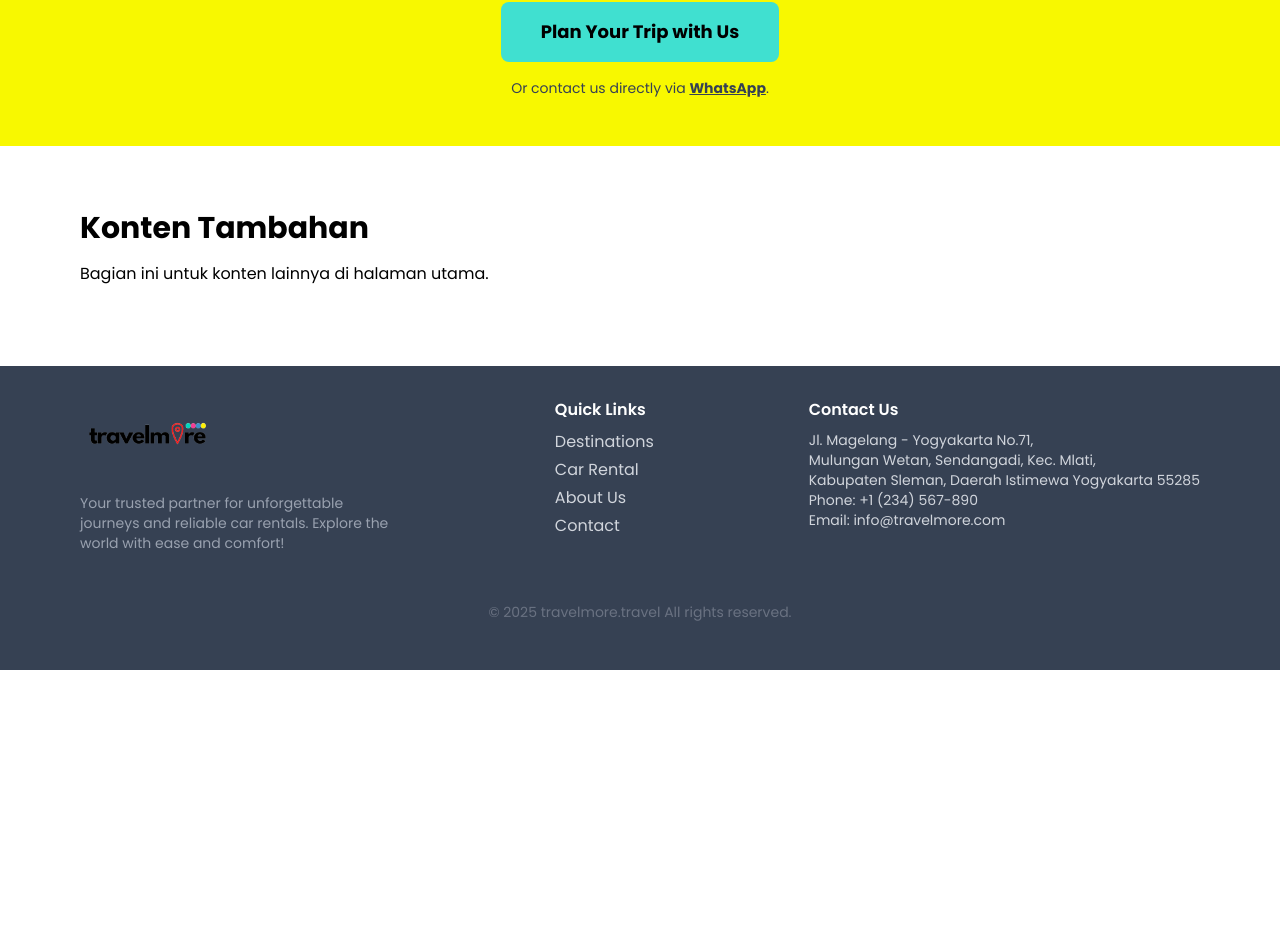
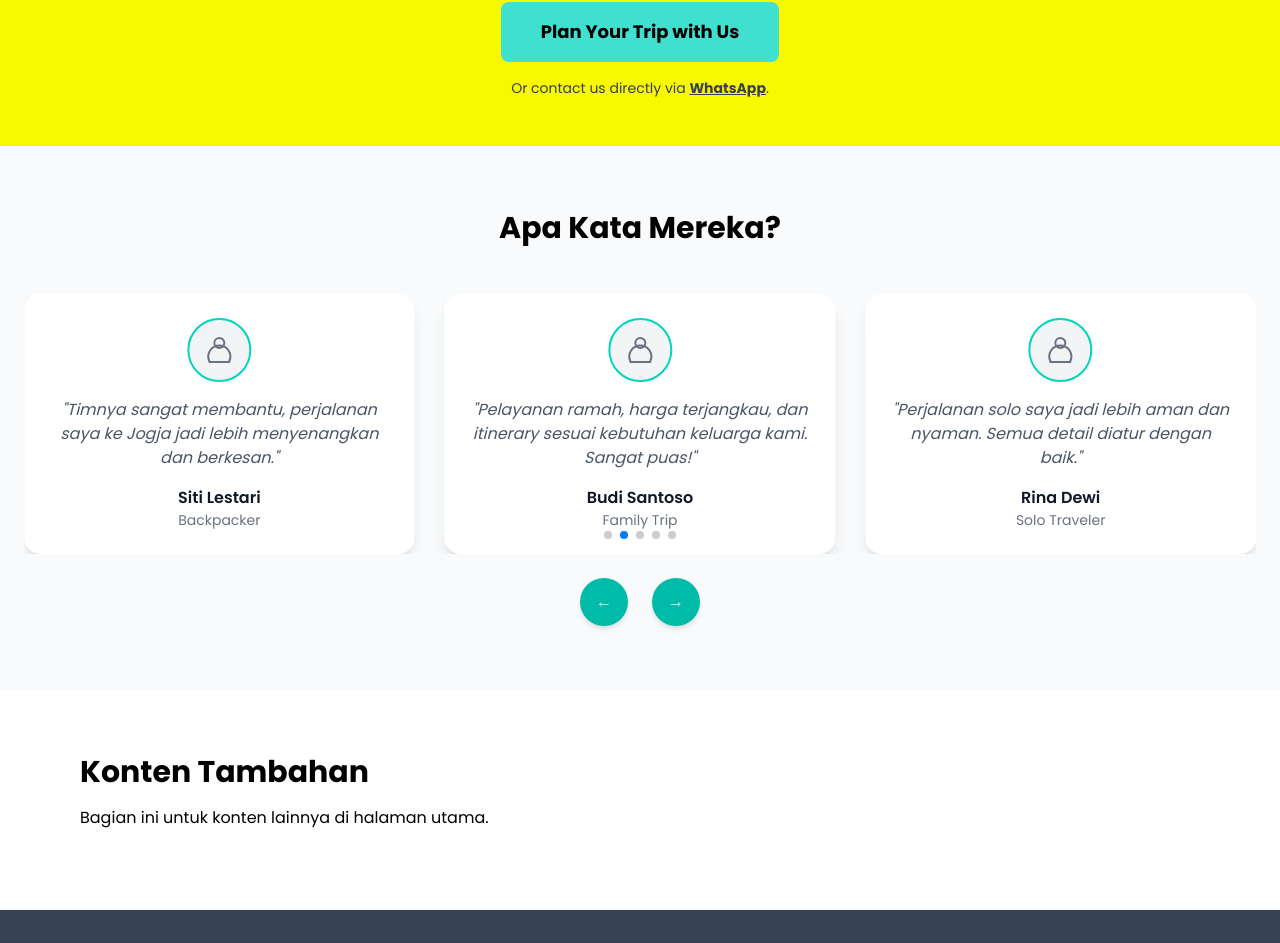
Before and after one commit to cimisachimi/travelmore, a Next.js app: page / in a window 1280 px wide. Shown: the part 4205-5148 px from the top of the page. Before the commit the page ends 4875 px from the top, so only its background shows below. Built offline with nearby package versions, Linux system fonts and the light colour scheme.

Commit message:
add testimoni

```diff
--- a/app/page.tsx
+++ b/app/page.tsx
@@ -6,6 +6,7 @@ import PopularPackages from "@/components/PopularPackages";
 import WhyChooseUs from "@/components/WhyChooseUs";
 import CTASection from "@/components/CTASection";
 import PersonalizedTripPlanner from "@/components/PersonalizedTripPlanner";
+import Testimonials from "@/components/Testimoni";
 
 export default function Home() {
   return (
@@ -17,6 +18,7 @@ export default function Home() {
       <PopularPackages />
       <WhyChooseUs />
       <CTASection />
+      <Testimonials />
 
       {/* Konten lain bisa diletakkan di bawah */}
       <div className="max-w-6xl mx-auto px-4 py-16">
--- /dev/null
+++ b/components/Testimoni.tsx
@@ -0,0 +1,101 @@
+"use client";
+
+import { Swiper, SwiperSlide } from "swiper/react";
+import { Navigation, Pagination, Autoplay } from "swiper/modules";
+import "swiper/css";
+import "swiper/css/navigation";
+import "swiper/css/pagination";
+
+export default function Testimonials() {
+  const testimonials = [
+    {
+      name: "Andi Prasetyo",
+      role: "Traveler",
+      text: "Pengalaman wisata yang luar biasa! Semua diatur dengan sangat rapi dan fleksibel sesuai keinginan kami.",
+    },
+    {
+      name: "Siti Lestari",
+      role: "Backpacker",
+      text: "Timnya sangat membantu, perjalanan saya ke Jogja jadi lebih menyenangkan dan berkesan.",
+    },
+    {
+      name: "Budi Santoso",
+      role: "Family Trip",
+      text: "Pelayanan ramah, harga terjangkau, dan itinerary sesuai kebutuhan keluarga kami. Sangat puas!",
+    },
+    {
+      name: "Rina Dewi",
+      role: "Solo Traveler",
+      text: "Perjalanan solo saya jadi lebih aman dan nyaman. Semua detail diatur dengan baik.",
+    },
+    {
+      name: "Agus Saputra",
+      role: "Photographer",
+      text: "Tempat-tempat yang direkomendasikan sangat instagramable! Cocok buat hunting foto.",
+    },
+  ];
+
+  return (
+    <section className="py-16 bg-gray-50">
+      <div className="max-w-7xl mx-auto px-6 text-center">
+        <h2 className="text-3xl font-bold mb-12">Apa Kata Mereka?</h2>
+        <Swiper
+          modules={[Navigation, Pagination, Autoplay]}
+          spaceBetween={30}
+          slidesPerView={3}
+          navigation={{
+            nextEl: ".custom-next",
+            prevEl: ".custom-prev",
+          }}
+          pagination={{ clickable: true }}
+          autoplay={{ delay: 4000, disableOnInteraction: false }}
+          loop
+          className="pb-14"
+          breakpoints={{
+            0: { slidesPerView: 1 },
+            768: { slidesPerView: 2 },
+            1024: { slidesPerView: 3 },
+          }}
+        >
+          {testimonials.map((t, i) => (
+            <SwiperSlide key={i}>
+              <div className="bg-white rounded-2xl shadow-lg p-6 flex flex-col items-center h-full">
+                {/* Avatar Icon */}
+                <div className="w-16 h-16 rounded-full bg-gray-100 flex items-center justify-center mb-4 border-2 border-teal-400">
+                  <svg
+                    xmlns="http://www.w3.org/2000/svg"
+                    fill="none"
+                    viewBox="0 0 24 24"
+                    strokeWidth={1.5}
+                    stroke="currentColor"
+                    className="w-8 h-8 text-gray-500"
+                  >
+                    <path
+                      strokeLinecap="round"
+                      strokeLinejoin="round"
+                      d="M15.75 6.75a3.75 3.75 0 11-7.5 0 3.75 3.75 0 017.5 0zM4.5 20.25a8.25 8.25 0 1115 0v.75H4.5v-.75z"
+                    />
+                  </svg>
+                </div>
+                {/* Testimonial Text */}
+                <p className="text-gray-600 italic mb-4">"{t.text}"</p>
+                <h3 className="font-semibold text-gray-900">{t.name}</h3>
+                <span className="text-sm text-gray-500">{t.role}</span>
+              </div>
+            </SwiperSlide>
+          ))}
+        </Swiper>
+
+        {/* Custom Navigation Buttons */}
+        <div className="flex justify-center gap-6 mt-6">
+          <button className="custom-prev w-12 h-12 flex items-center justify-center rounded-full bg-teal-500 text-white shadow-md hover:bg-teal-600 transition">
+            ←
+          </button>
+          <button className="custom-next w-12 h-12 flex items-center justify-center rounded-full bg-teal-500 text-white shadow-md hover:bg-teal-600 transition">
+            →
+          </button>
+        </div>
+      </div>
+    </section>
+  );
+}
--- a/package.json
+++ b/package.json
@@ -11,7 +11,8 @@
   "dependencies": {
     "next": "15.5.2",
     "react": "19.1.0",
-    "react-dom": "19.1.0"
+    "react-dom": "19.1.0",
+    "swiper": "^11.2.10"
   },
   "devDependencies": {
     "@eslint/eslintrc": "^3",
```
Also changed, not shown: 1 other file (tests, documents, lock files or other folders).
